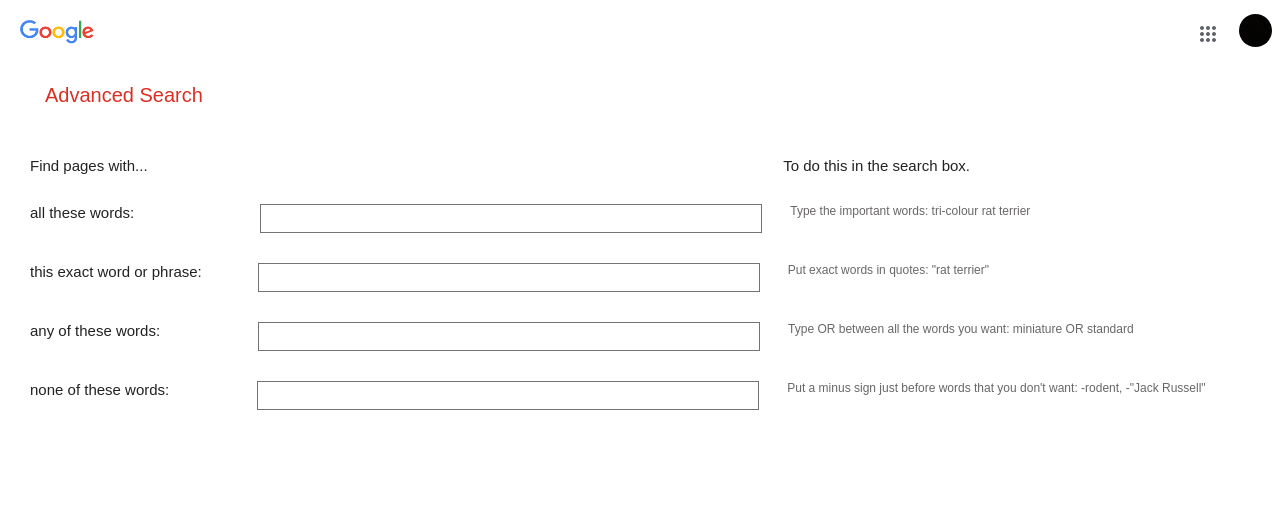
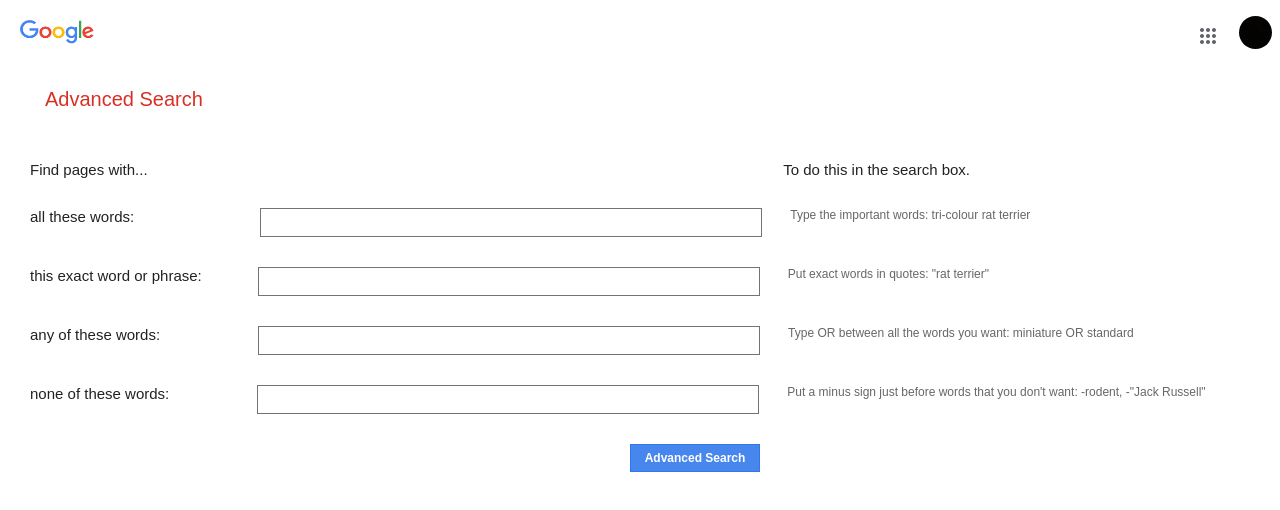
Before and after one commit to Mluay/project-0, a plain HTML site: page Advanced.html in a window 1280 px wide. Drawn offline with Linux system fonts and the light colour scheme.

Commit message:
upload solution

```diff
--- a/Advanced.css
+++ b/Advanced.css
@@ -60,3 +60,16 @@
     color: rgb(105, 102, 102);
     font-size: 12px;
 }
+.searchbut{
+    background-color: #4787ed;
+    width: 130px;
+    height: 28px;
+    margin: 10px;
+    display: flex;
+    justify-content: center;
+    color:white;
+    font-size: 12px;
+    font-weight: bold;
+    border: 1px solid #3079ed;
+    margin-left: 630px;
+}
--- a/Advanced.html
+++ b/Advanced.html
@@ -9,7 +9,7 @@
 </head>
 <body>
     <nav>
-        <img class="goimage" src="google.png" alt="">
+        <a href="index.html"><img class="goimage" src="google.png" alt=""></a>
         <ul>
             <li><a class="navlink" href="https://about.google/"><img src="Capture.PNG" alt=""></a></li>
             <li><a class="navlink" href="https://accounts.google.com/"><img src="download.jfif" alt="account image"  class="accimg"></a></li>
@@ -17,31 +17,34 @@
     </nav>
     <p class="Ad"> Advanced Search </p>
     <div class="div1">
+        <form action="https://www.google.com/search?as_q">
         <div class="t">
             <p>Find pages with...</p>
             <p>To do this in the search box.</p>
         </div>
         <div class="text">
             <p>all these words:</p>
-            <div style="margin-left: 98px;"><input class="in" type="text" ></div>
+            <div style="margin-left: 98px;"><input class="in" type="text" name="as_q"></div>
             <p class="end">Type the important words: tri-colour rat terrier</p>
         </div>
         <div class="text">
             <p>this exact word or phrase:</p>
-            <div style="margin-left: 28px;"><input class="in" type="text" ></div>
+            <div style="margin-left: 28px;"><input class="in" type="text" name="as_q" ></div>
             <p class="end">Put exact words in quotes: "rat terrier"</p>
         </div>
         <div class="text">
             <p>any of these words:</p>
-            <div style="margin-left: 70px;"><input class="in" type="text" ></div>
+            <div style="margin-left: 70px;"><input class="in" type="text" name="as_q" ></div>
             <p class="end">Type OR between all the words you want: miniature OR standard</p>
         </div>
         <div class="text">
             <p>none of these words:</p>
-            <div style="margin-left: 60px;"><input class="in" type="text" ></div>
+            <div style="margin-left: 60px;"><input class="in" type="text" name="as_q" ></div>
             <p class="end">Put a minus sign just before words that you don't want: -rodent, -"Jack Russell"</p>
         </div>
-
     </div>
+    <div>
+        <input class="searchbut" type="submit" value="Advanced Search">
+    </div></form>
 </body>
 </html>
```
Also changed, not shown: index.html (renamed from project.html).
